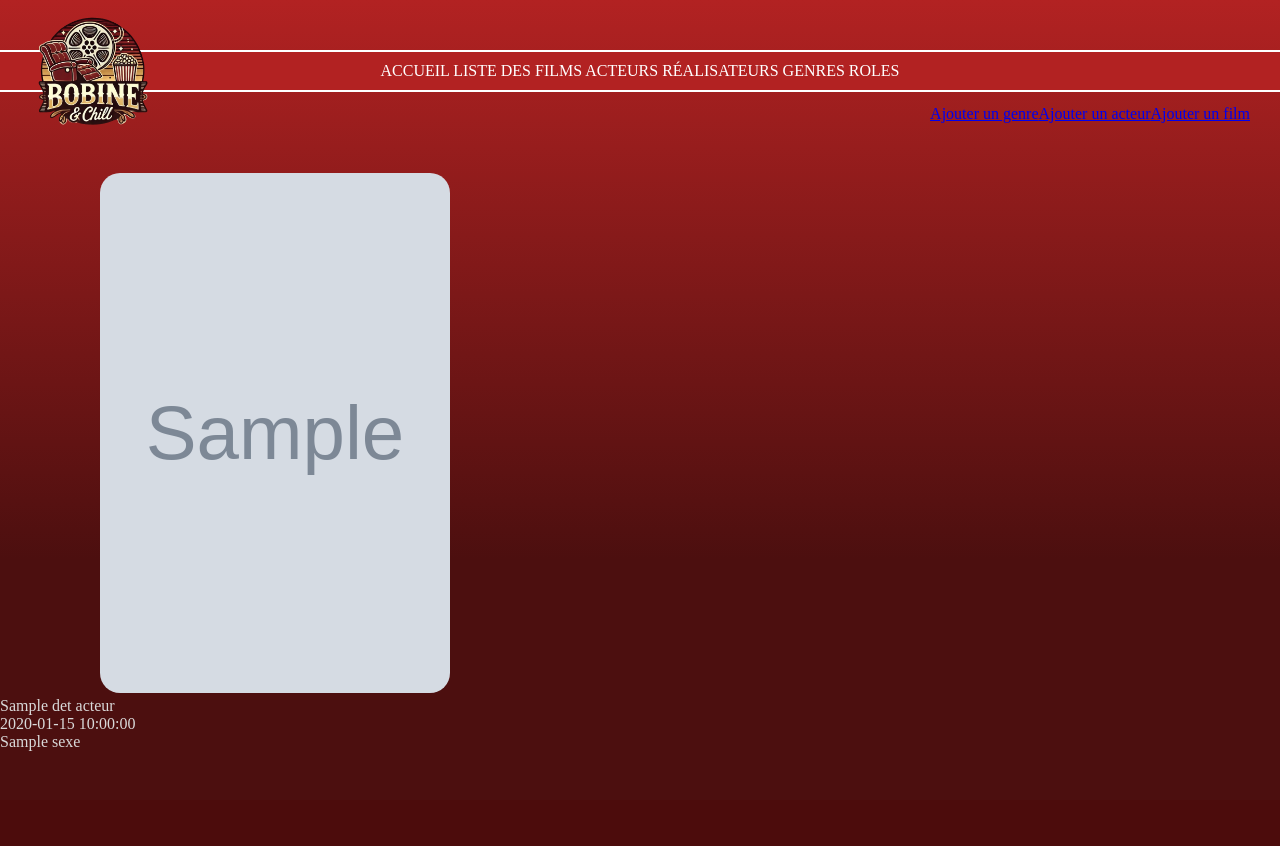
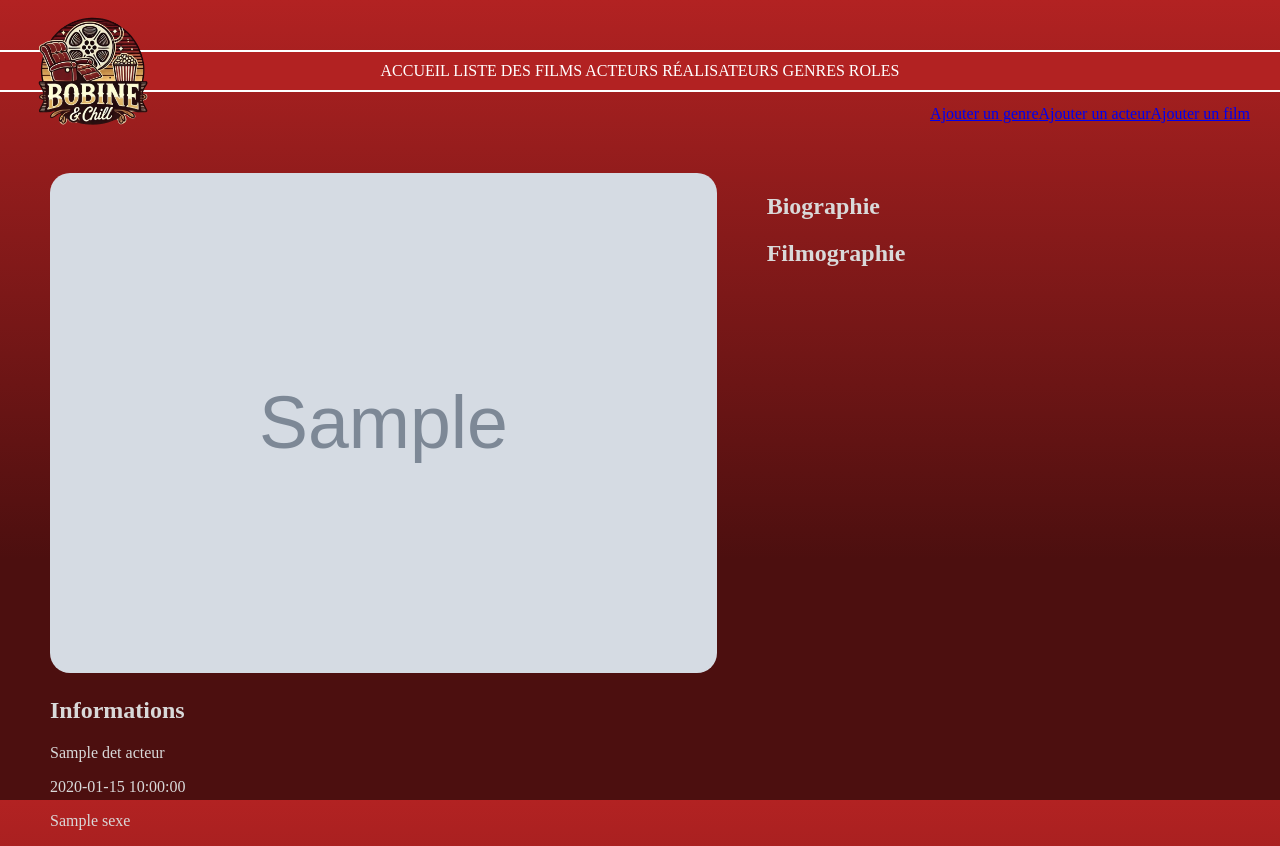
Before and after one commit to Dambpfl/MCD_Cinema, a PHP site: template Projet/view/detailsActeur.php in a window 1280 px wide. Before the commit the page ends 751 px from the top, so only its background shows below. Run offline with PHP 8.4, Linux system fonts and the light colour scheme; the template is opened without the code that fills it: most values are stand-ins (such as "Sample title", 1, 10 or a date in 2020); grey boxes marked "Sample" are stand-in pictures; data that the repository does not hold is empty.

Commit message:
Maj mise en page detActeur

```diff
--- a/Projet/controller/CinemaController.php
+++ b/Projet/controller/CinemaController.php
@@ -101,7 +101,7 @@
 
         // req 2 : filmographie + role -> fetchAll()
         $requete = $pdo->prepare(
-            "SELECT film.titre, role.nomPersonnage,
+            "SELECT film.titre, role.nomPersonnage, film.affiche,
             acteur.id_acteur
             FROM acteur
             INNER JOIN joue ON acteur.id_acteur = joue.id_acteur
--- a/Projet/public/css/style.css
+++ b/Projet/public/css/style.css
@@ -217,10 +217,28 @@
     margin-top: 25px;
 }
 
-.container-detFilm .detActeur-img {  /* details acteur */
-    width: 350px;
-    height: 520px;
+.detAct-img { /* details acteur*/
+    height: 500px;
     border-radius: 20px;
-    margin-left: 100px;
+}
+
+.detAct-img2 { /* details acteur*/
+    height: 250px;
+    border-radius: 20px;
+}
+
+.container-detAct { /* details acteur*/
+    display: flex;
+    margin-left: 50px;
     margin-top: 50px;
 }
+
+.bio-detAct { /* details acteur*/
+    margin-left: 50px;
+}
+
+.filmo-detAct { /* details acteur*/
+    display: flex;
+    gap: 45px;
+    flex-wrap: wrap;
+}
--- a/Projet/view/detailsActeur.php
+++ b/Projet/view/detailsActeur.php
@@ -8,18 +8,34 @@
     <title>Document</title>
 </head>
 <body>
-    <div class="container-detFilm">
-        <img class='detActeur-img' src="<?= $detActeur['photo']; ?>" alt="">
-        <div class="nom-detFilm"><?= $detActeur['nomActeur']; ?></div>
-        <div class="dn-detFilm"><?= $detActeur['dateNaissance']; ?></div>
-        <div class="sexe-detFilm"><?= $detActeur['sexe']; ?></div>
+    <div class="container-detAct">
+        <!-- div photo + infos -->
+        <div class="info-detAct">
+            <img class='detAct-img' src="<?= $detActeur['photo']; ?>" alt="">
+            <h2>Informations</h2>
+            <p><?= $detActeur['nomActeur']; ?></p>
+            <p><?= $detActeur['dateNaissance'];?></p>
+            <p><?= $detActeur['sexe']; ?></p>
+        </div>
 
-        <?php foreach($detActeur2 as $detActeur2) { ?>
-            film : <?= $detActeur2['titre']; ?> <br>
-            role : <?= $detActeur2['nomPersonnage']; ?> <br>
+        <!-- div bio + filmo -->
+        <div class="bio-detAct">
+            <h2>Biographie </h2>
+            <h2>Filmographie</h2>
+            <div class="filmo-detAct">
+                <?php foreach($detActeur2 as $detActeur2) { ?>
+                    <div class="bloc-detAct">
+                        <img class='detAct-img2'src="<?= $detActeur2['affiche']; ?>" alt="">
+                        <p><?= $detActeur2['titre']; ?> </p>
+                        <i><?= $detActeur2['nomPersonnage'];?></i>
+                    </div>
+                    <?php } ?>
+            </div>
+        </div>
     </div>
 
-    <?php } ?>
+
+
 </body>
 </html>
 
```
